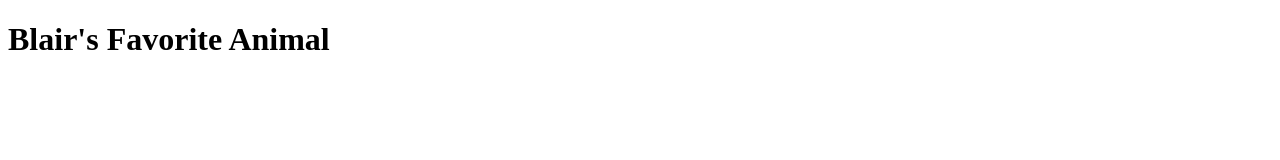
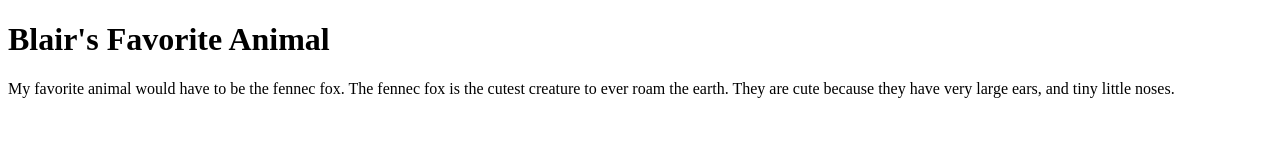
Before and after one commit to oaisd-ctc/push-pull-practice-Raymond-Meara-Klinge, a plain HTML site: page pages/blair.html in a window 1280 px wide. Drawn offline with Linux system fonts and the light colour scheme.

Commit message:
Added fennec fox and added content to blair.html

```diff
--- a/pages/blair.html
+++ b/pages/blair.html
@@ -8,7 +8,9 @@
         <h1>Blair's Favorite Animal</h1>
 
         <p>
-
+            My favorite animal would have to be the fennec fox.
+            The fennec fox is the cutest creature to ever roam the earth.
+             They are cute because they have very large ears, and tiny little noses.
         </p>
 
 
```
Also changed, not shown: images/fennec-fox.jpg (added).
